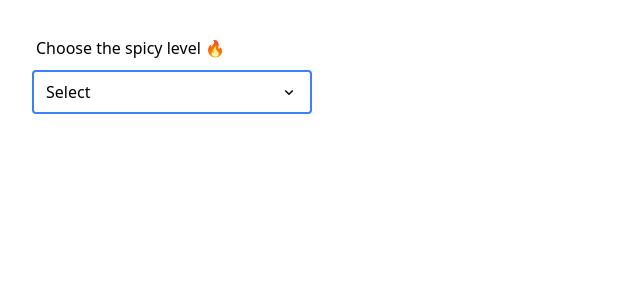
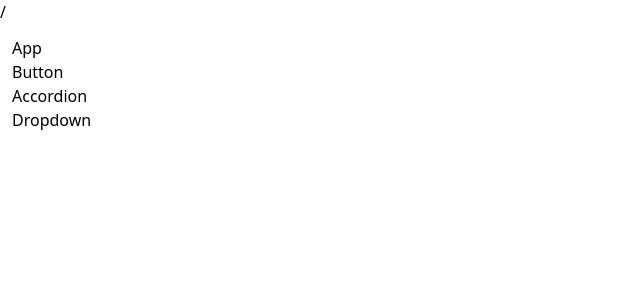
Before and after one commit to mcosme000/react-components, a React (Create React App) app: page / in a window 1280 px wide. Shown: the top 300 px of the page, without its empty margins (0-640 px from the left). Built offline with nearby package versions, Linux system fonts and the light colour scheme.

Commit message:
Add context and set the current path

```diff
--- a/src/App.js
+++ b/src/App.js
@@ -1,9 +1,17 @@
 import DropdownPage from './pages/DropDownPage'
+
 const App = () => {
 
   return (
     <div className="components m-3">
-      <DropdownPage/>
+      <h1>App</h1>
+      <div>
+        <ul className="list-none">
+          <li>Button</li>
+          <li>Accordion</li>
+          <li>Dropdown</li>
+        </ul>
+      </div>
     </div>
   )
 }
--- /dev/null
+++ b/src/context/navigation.js
@@ -0,0 +1,29 @@
+import { createContext, useState, useEffect } from 'react';
+
+const NavigationContext = createContext();
+
+const NavigationProvider = ({children}) => {
+  const [currentPath, setCurrentPath] = useState(window.location.pathname);
+
+  useEffect(() => {
+    const handler = () => {
+      setCurrentPath(window.location.pathname);
+    };
+    window.addEventListener('popstate', handler);
+
+    // if our component is removed from the screen, we want to remove the popstate event too
+    return () => {
+      window.removeEventListener('popstate', handler);
+    }
+  }, []);
+
+  return (
+    <NavigationContext.Provider value={{}}>
+      {currentPath}
+      {children}
+    </NavigationContext.Provider>
+  )
+}
+
+export { NavigationProvider }
+export default NavigationContext;
--- a/src/index.js
+++ b/src/index.js
@@ -2,8 +2,13 @@ import './index.css'
 import React from 'react'
 import ReactDOM from 'react-dom/client'
 import App from './App'
+import { NavigationProvider } from './context/navigation'
 
 const element = document.getElementById("root");
 const root = ReactDOM.createRoot(element)
 
-root.render(<App/>)
+root.render(
+  <NavigationProvider>
+    <App/>
+  </NavigationProvider>
+);
```
